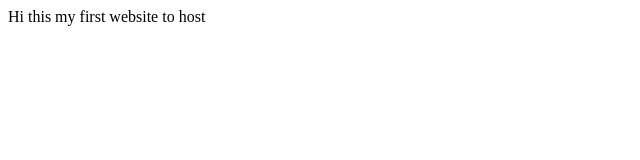
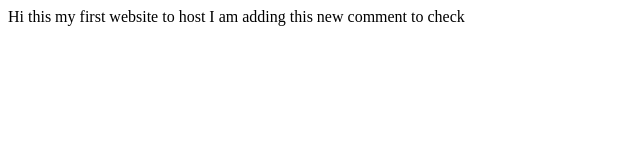
Before and after one commit to Kesharvani/Student, a plain HTML site: page index.html in a window 1280 px wide. Shown: the whole page, without its empty margins (0-640 px from the left). Drawn offline with Linux system fonts and the light colour scheme.

Commit message:
Update index.html

```diff
--- a/index.html
+++ b/index.html
@@ -7,6 +7,6 @@
     <title>Website host</title>
 </head>
 <body>
-    Hi this my first website to host
+    Hi this my first website to host I am adding this new comment to check
 </body>
 </html>
```
